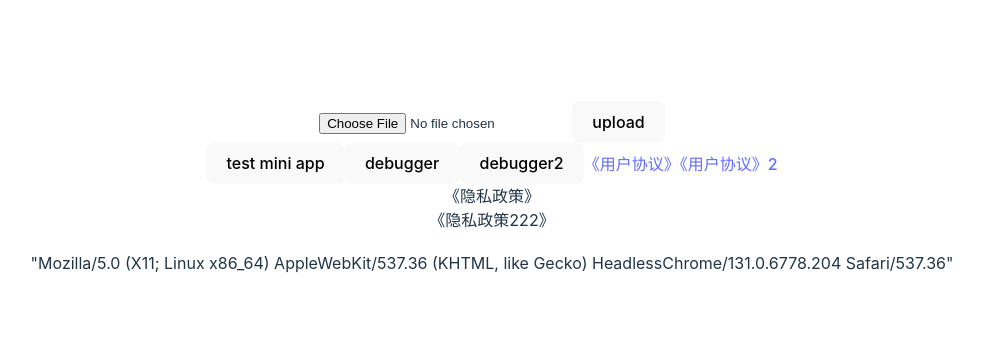
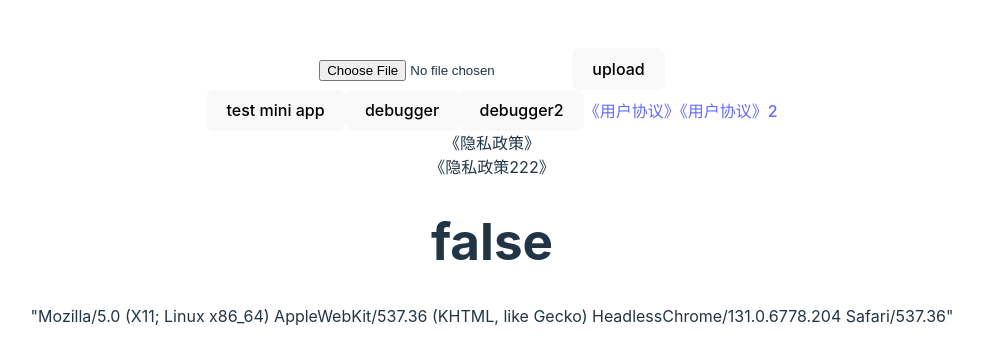
Before and after one commit to LeiJinLiang/vercel-release-x, a React (Vite) app: page / in a window 1280 px wide. Shown: the part 212-576 px from the top of the page, without its empty margins (148-1131 px from the left). Built offline with nearby package versions, Linux system fonts and the light colour scheme; no server answers.

Commit message:
fix: 🐛 bug

```diff
--- a/src/App.tsx
+++ b/src/App.tsx
@@ -87,7 +87,7 @@ function App() {
       >
         《隐私政策222》
       </div>
-      <h3>{isInWechatMP()}</h3>
+      <h1>{JSON.stringify(isInWechatMP())}</h1>
       <div>{JSON.stringify(navigator.userAgent)}</div>
     </div>
   );
```
